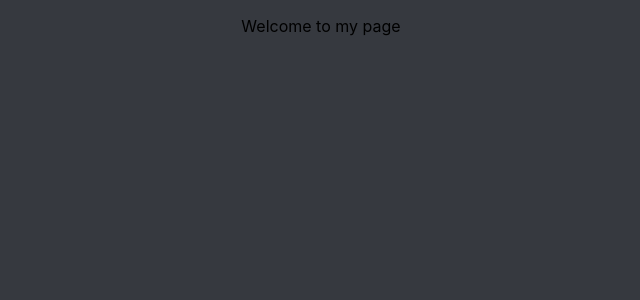
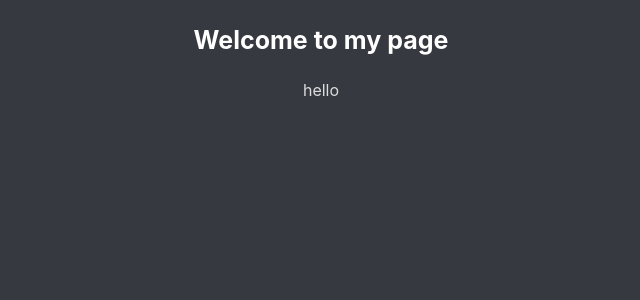
Before and after one commit to theCaptain420/personalWebsite, a React (Create React App) app in the folder personal-website/: page / in a window 1280 px wide. Shown: the top 300 px of the page, without its empty margins (319-959 px from the left). Built offline with nearby package versions, Linux system fonts and the light colour scheme.

Commit message:
added css to main component

```diff
--- /dev/null
+++ b/personal-website/src/Components/welcomeMod/welcome.css
@@ -0,0 +1,11 @@
+.headerText{
+font-size: 25px;
+font-weight: bold;
+color: #fff;
+}
+.normalText{
+    color:#dcddde
+}
+.header{
+    background-color: #36393F;
+}
--- a/personal-website/src/Components/welcomeMod/welcome.tsx
+++ b/personal-website/src/Components/welcomeMod/welcome.tsx
@@ -1,4 +1,5 @@
 import * as React from 'react';
+import './welcome.css'
 
 export interface IWelcomeIntroProps {
 }
@@ -6,10 +7,14 @@ export interface IWelcomeIntroProps {
 export default class WelcomeIntro extends React.Component<IWelcomeIntroProps> {
   public render() {
     return (
-      <div>
-        <p>
+      <div className="header">
+        <p className="headerText">
             Welcome to my page
         </p>
+        <p className="normalText">
+          hello
+        </p>
+
       </div>
     );
   }
```
